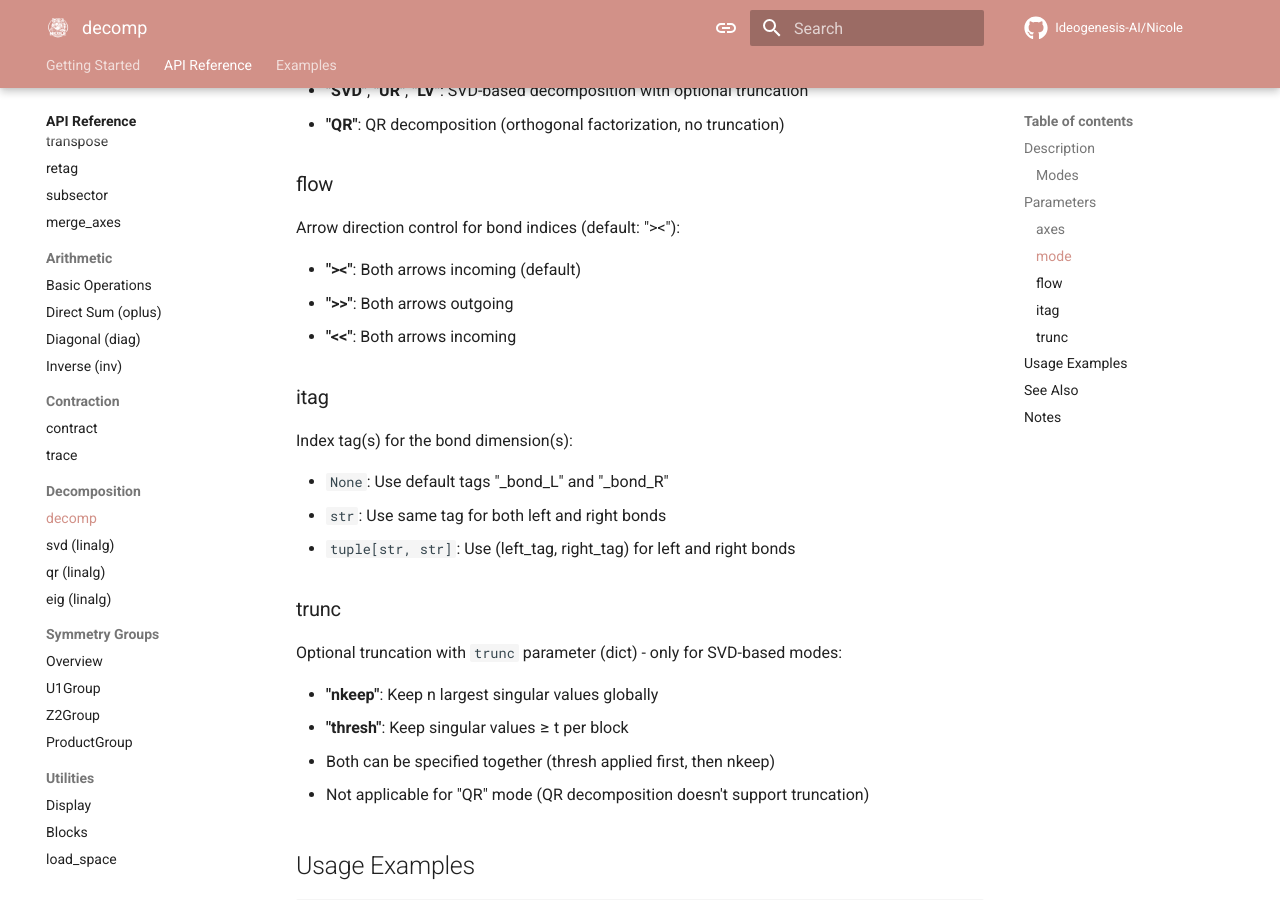
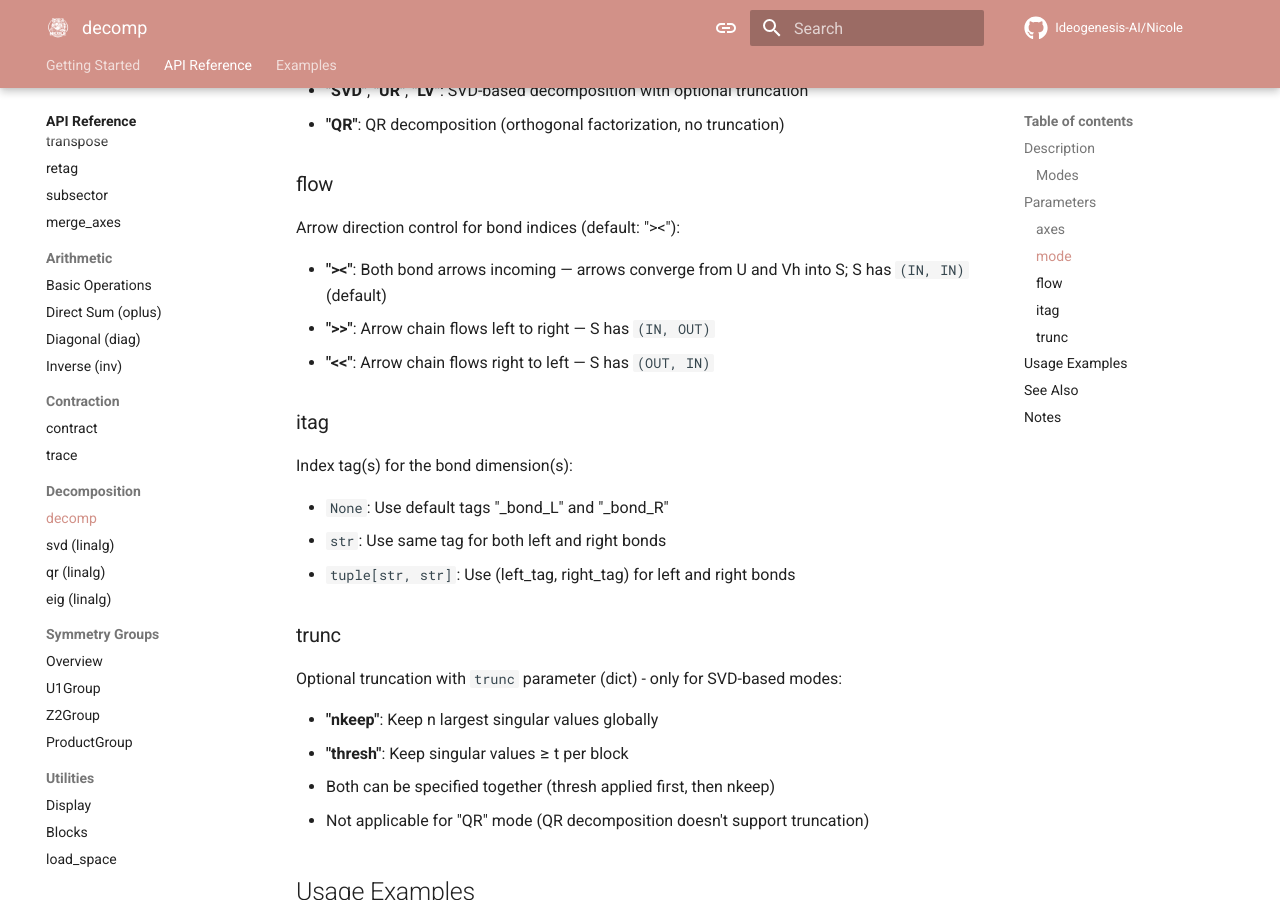
Before and after one commit to Ideogenesis-AI/Nicole, an MkDocs documentation site: the page built from docs/api/decomposition/decomp.md, in a window 1280 px wide and 900 px high, scrolled down 1003 px. Built offline with MkDocs 1.6.1 and Material for MkDocs 9.7.7, drawn with Linux system fonts in a browser that asks for light colours; comment, search, counter and statistics services are not loaded; the version menu is left out.

Commit message:
Clarify bond arrow direction descriptions in `decomp` documentation for improved understanding of flow behavior.
Updated definitions to specify incoming and outgoing arrow configurations and their corresponding bond dimensions.

```diff
--- a/docs/api/decomposition/decomp.md
+++ b/docs/api/decomposition/decomp.md
@@ -35,9 +35,9 @@ Decomposition mode: "SVD", "UR", "LV", or "QR" (default: "SVD")
 
 ### flow
 Arrow direction control for bond indices (default: "><"):
-- **"><"**: Both arrows incoming (default)
-- **">>"**: Both arrows outgoing
-- **"<<"**: Both arrows incoming
+- **"><"**: Both bond arrows incoming — arrows converge from U and Vh into S; S has `(IN, IN)` (default)
+- **">>"**: Arrow chain flows left to right — S has `(IN, OUT)`
+- **"<<"**: Arrow chain flows right to left — S has `(OUT, IN)`
 
 ### itag
 Index tag(s) for the bond dimension(s):
```
